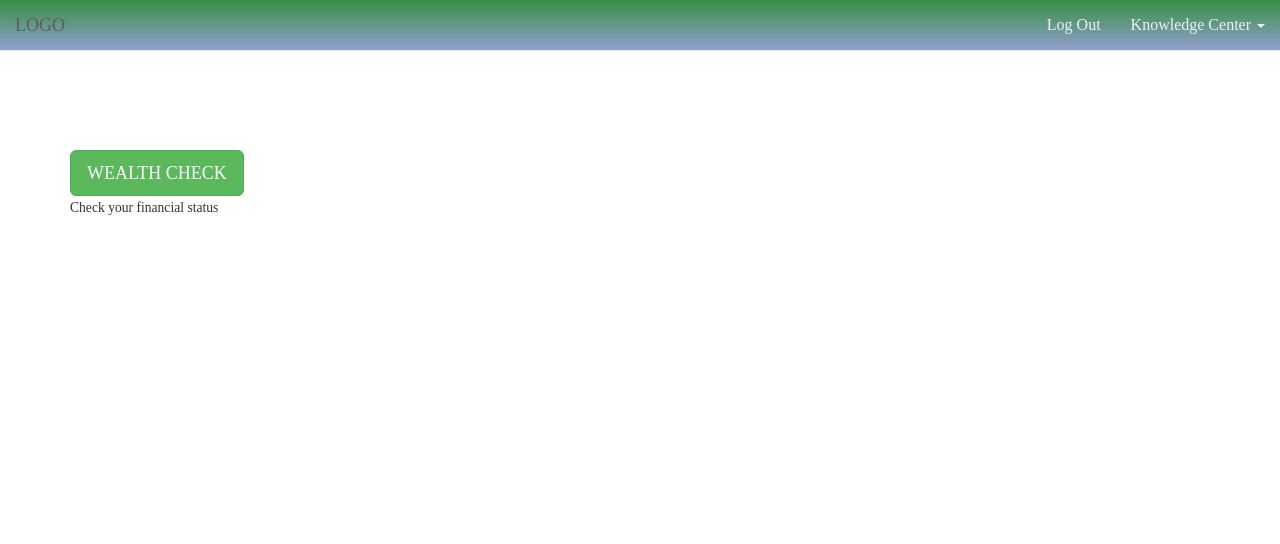
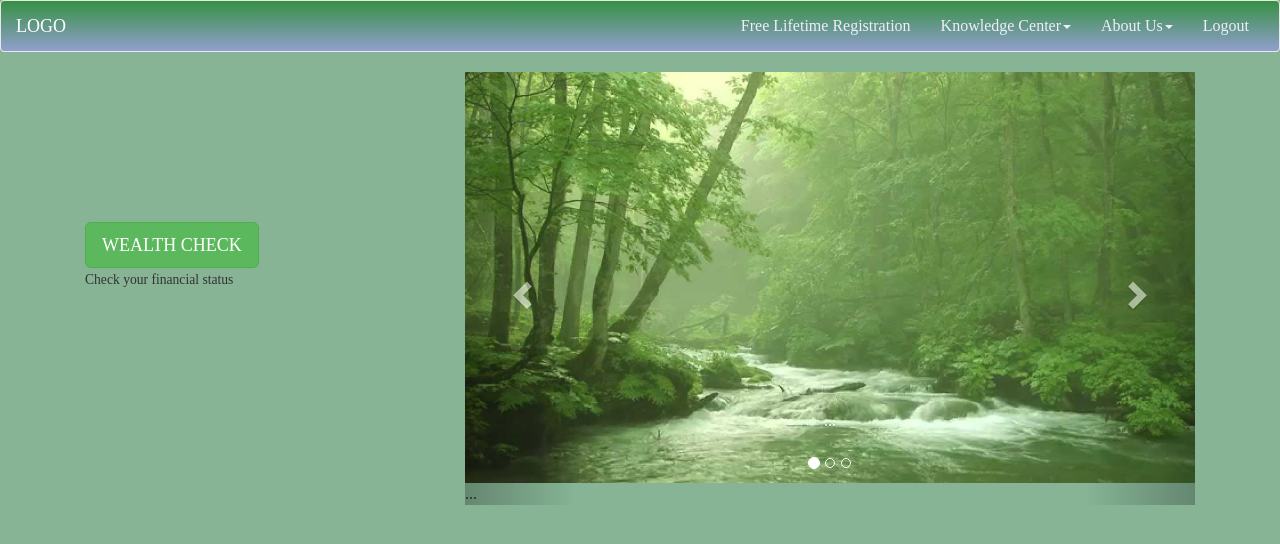
Before and after one commit to sbiju/wealth, a Django app: page / in a window 1280 px wide. Shown: the top 544 px of the page. Run offline with Django 3.2, Linux system fonts and the light colour scheme; the visitor is signed in with stand-in values (Sample User, id 1); some libraries are stand-ins or nearby versions.

Commit message:
frontend modified

```diff
--- a/static/css/custom.css
+++ b/static/css/custom.css
@@ -28,3 +28,6 @@ margin-top: 150px;
 .navbar-default {
     background-image: linear-gradient(to bottom,#369044 0,#919fce 100%);
 }
+body{
+background-color: #86b495;
+}
--- a/templates/account/signup.html
+++ b/templates/account/signup.html
@@ -13,7 +13,7 @@
 <div class="">
 <h1>{% trans "Sign Up" %}</h1>
 
-<p>{% blocktrans %}Already have an account? Then please <a href="{{ login_url }}">sign in</a>.{% endblocktrans %}</p>
+<p>{% blocktrans %}Already have an account? Then please <a href="{{ login_url }}">Sign in</a>.{% endblocktrans %}</p>
 
 <form class="signup" id="signup_form" method="post" action="{% url 'account_signup' %}">
   {% csrf_token %}
--- a/templates/home.html
+++ b/templates/home.html
@@ -1,11 +1,54 @@
 {% extends 'base.html' %}
 {% load staticfiles %}
 {% block content %}
-
-
-<div class="health-status">
+<div class="row">
+    <div class="container">
+        <div class="col-sm-4">
+    <div class="health-status">
     <a href="{% url 'account_login' %}" class="btn btn-lg btn-success">WEALTH CHECK</a>
     <p><small>Check your financial status</small></p>
 </div>
+</div>
+<div class="col-sm-8">
+<div id="carousel-example-generic" class="carousel slide" data-ride="carousel">
+  <!-- Indicators -->
+  <ol class="carousel-indicators">
+    <li data-target="#carousel-example-generic" data-slide-to="0" class="active"></li>
+    <li data-target="#carousel-example-generic" data-slide-to="1"></li>
+    <li data-target="#carousel-example-generic" data-slide-to="2"></li>
+  </ol>
+
+  <!-- Wrapper for slides -->
+  <div class="carousel-inner" role="listbox">
+    <div class="item active">
+      <img src="{% static 'img/bg.jpg' %}" alt="...">
+      <div class="carousel-caption">
+        ...
+      </div>
+    </div>
+    <div class="item">
+      <img src="{% static 'img/bg1.jpg' %}" alt="...">
+      <div class="carousel-caption">
+        ...
+      </div>
+    </div>
+    ...
+  </div>
+
+  <!-- Controls -->
+  <a class="left carousel-control" href="#carousel-example-generic" role="button" data-slide="prev">
+    <span class="glyphicon glyphicon-chevron-left" aria-hidden="true"></span>
+    <span class="sr-only">Previous</span>
+  </a>
+  <a class="right carousel-control" href="#carousel-example-generic" role="button" data-slide="next">
+    <span class="glyphicon glyphicon-chevron-right" aria-hidden="true"></span>
+    <span class="sr-only">Next</span>
+  </a>
+</div>
+</div>
+    </div>
+</div>
+
+
 
 {% endblock %}
--- a/templates/navbar.html
+++ b/templates/navbar.html
@@ -1,8 +1,43 @@
 {% load staticfiles %}
-<nav class="navbar navbar-default navbar-fixed-top">
+<!--<nav class="navbar navbar-default navbar-fixed-top">-->
+      <!--<div class="container-fluid">-->
+        <!--<div class="navbar-header">-->
+          <!--<button type="button" class="navbar-toggle collapsed" data-toggle="collapse" data-target="#navbar" aria-expanded="false" aria-controls="navbar">-->
+            <!--<span class="sr-only">Toggle navigation</span>-->
+            <!--<span class="icon-bar"></span>-->
+            <!--<span class="icon-bar"></span>-->
+            <!--<span class="icon-bar"></span>-->
+          <!--</button>-->
+          <!--<a class="navbar-brand" href="/">LOGO</a>-->
+        <!--</div>-->
+
+        <!--<div id="navbar" class="navbar-collapse collapse">-->
+          <!--<ul class="nav navbar-nav navbar-right">-->
+              <!--{% if request.user.is_authenticated %}-->
+            <!--<li><a href="{% url 'account_logout' %}">Log Out</a></li>-->
+
+            <!--{% endif %}-->
+            <!--<li class="dropdown">-->
+            <!--<a href="#" class="dropdown-toggle" data-toggle="dropdown" role="button" aria-haspopup="true" aria-expanded="false">Knowledge Center <span class="caret"></span></a>-->
+            <!--<ul class="dropdown-menu">-->
+            <!--<li><a href="#">Article</a></li>-->
+            <!--<li><a href="#">Blogs</a></li>-->
+            <!--<li><a href="#">Videos</a></li>-->
+            <!--<li role="separator" class="divider"></li>-->
+            <!--&lt;!&ndash;<li><a href="#">Separated link</a></li>&ndash;&gt;-->
+
+          <!--</ul>-->
+        <!--</div>-->
+      <!--</div>-->
+<!--</nav>-->
+
+
+
+<nav class="navbar navbar-default">
   <div class="container-fluid">
+    <!-- Brand and toggle get grouped for better mobile display -->
     <div class="navbar-header">
-          <button type="button" class="navbar-toggle collapsed" data-toggle="collapse" data-target="#navbar" aria-expanded="false" aria-controls="navbar">
+      <button type="button" class="navbar-toggle collapsed" data-toggle="collapse" data-target="#bs-example-navbar-collapse-1" aria-expanded="false">
         <span class="sr-only">Toggle navigation</span>
         <span class="icon-bar"></span>
         <span class="icon-bar"></span>
@@ -11,22 +46,47 @@
       <a class="navbar-brand" href="/">LOGO</a>
     </div>
 
-        <div id="navbar" class="navbar-collapse collapse">
+    <!-- Collect the nav links, forms, and other content for toggling -->
+    <div class="collapse navbar-collapse" id="bs-example-navbar-collapse-1">
       <ul class="nav navbar-nav navbar-right">
+        <!--<li class="active"><a href="#">Link <span class="sr-only">(current)</span></a></li>-->
+        <!--<li><a href="#">Link</a></li>-->
+        <li class="dropdown">
+          <a href="#" class="dropdown-toggle" data-toggle="dropdown" role="button" aria-haspopup="true" aria-expanded="false">About Us<span class="caret"></span></a>
+          <ul class="dropdown-menu">
+            <li><a href="#">About Us</a></li>
+            <li><a href="#">FAQ</a></li>
+            <!--<li><a href="#">Videos</a></li>-->
+            <!--<li role="separator" class="divider"></li>-->
+            <!--<li><a href="#">Separated link</a></li>-->
+            <!--<li role="separator" class="divider"></li>-->
+            <!--<li><a href="#">One more separated link</a></li>-->
+          </ul>
+        </li>
         {% if request.user.is_authenticated %}
-            <li><a href="{% url 'account_logout' %}">Log Out</a></li>
-
+        <li><a href="{% url 'account_logout' %}">Logout</a></li>
         {% endif %}
+      </ul>
+      <!--<form class="navbar-form navbar-left">-->
+        <!--<div class="form-group">-->
+          <!--<input type="text" class="form-control" placeholder="Search">-->
+        <!--</div>-->
+        <!--<button type="submit" class="btn btn-default">Submit</button>-->
+      <!--</form>-->
+      <ul class="nav navbar-nav navbar-right">
+        <li><a href="#">Free Lifetime Registration</a></li>
         <li class="dropdown">
-            <a href="#" class="dropdown-toggle" data-toggle="dropdown" role="button" aria-haspopup="true" aria-expanded="false">Knowledge Center <span class="caret"></span></a>
+          <a href="#" class="dropdown-toggle" data-toggle="dropdown" role="button" aria-haspopup="true" aria-expanded="false">Knowledge Center<span class="caret"></span></a>
           <ul class="dropdown-menu">
            <li><a href="#">Article</a></li>
             <li><a href="#">Blogs</a></li>
             <li><a href="#">Videos</a></li>
-            <li role="separator" class="divider"></li>
+            <!--<li><a href="#">Something else here</a></li>-->
+            <!--<li role="separator" class="divider"></li>-->
             <!--<li><a href="#">Separated link</a></li>-->
-
           </ul>
-        </div>
-      </div>
+        </li>
+      </ul>
+    </div><!-- /.navbar-collapse -->
+  </div><!-- /.container-fluid -->
 </nav>
```
Also changed, not shown: mysite/settings.py (+4 -6 lines), templates/account/login.html (+4 -4 lines), static/img/bg.jpg (added), static/img/bg1.jpg (added), static/img/bg2.jpg (added), static/img/logo.png (deleted). Lines whose indentation alone changed are shown as unchanged.
